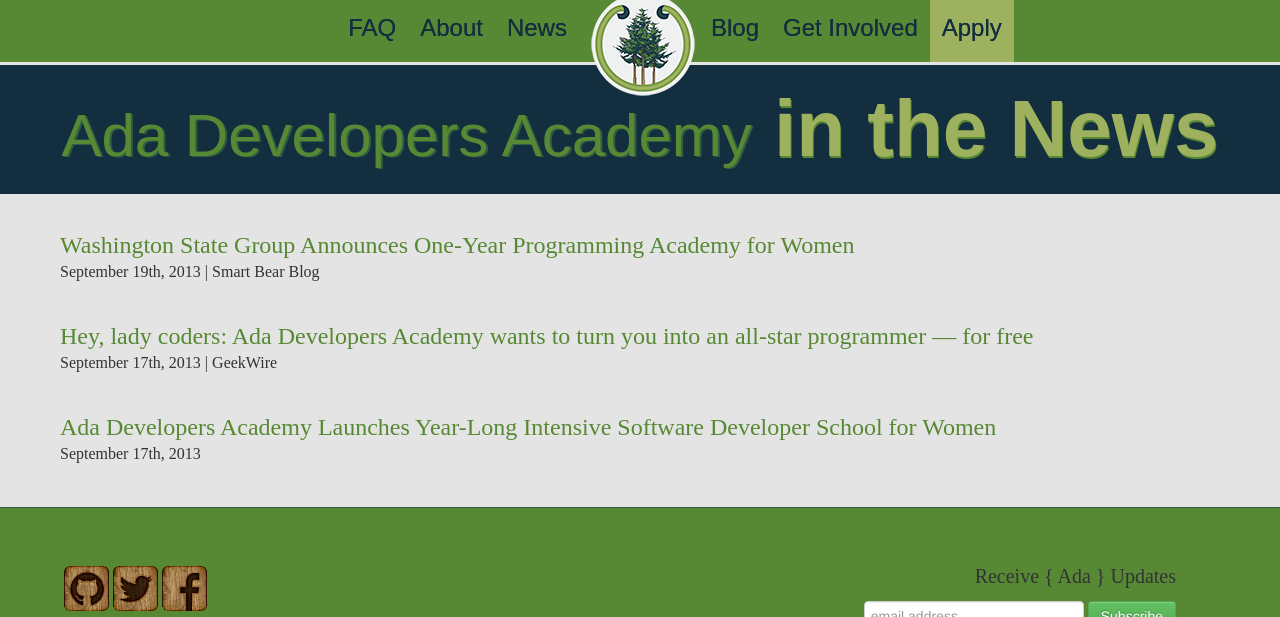
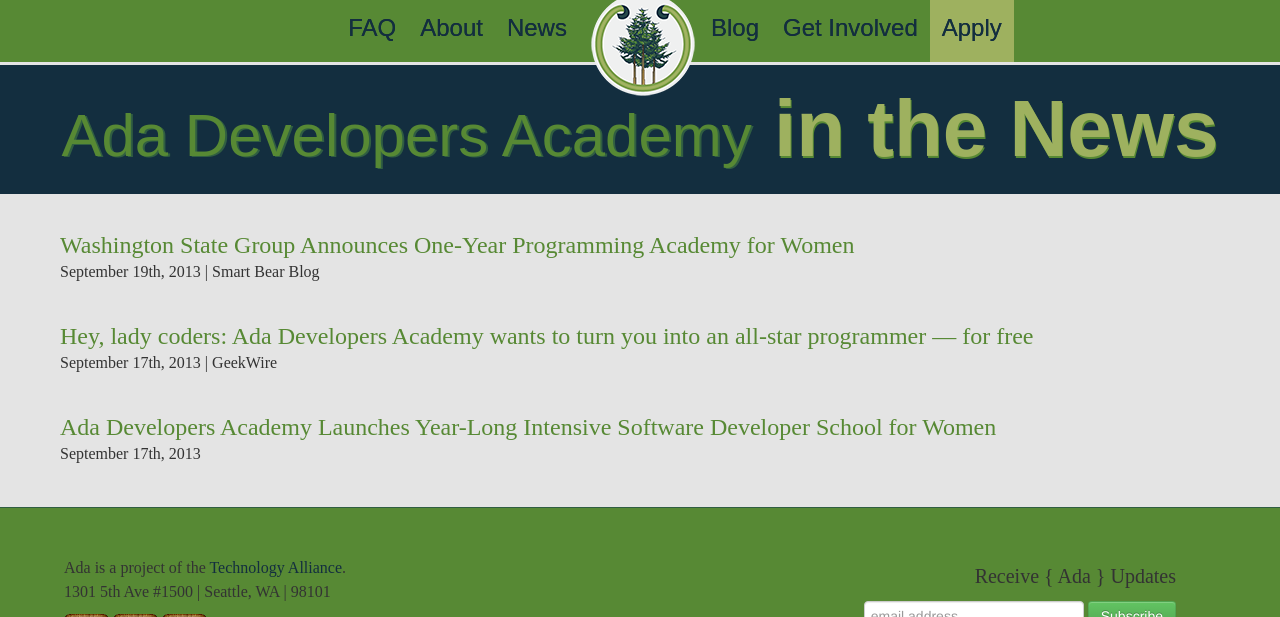
Before and after one commit to Ada-Developers-Academy/adadevelopersacademy.org, a Jekyll site: the page built from news/index.html, in a window 1280 px wide, cut to the strip 0-617 px from the top of the page. Built offline with Jekyll 4.4.1, drawn with Linux system fonts in a browser that asks for light colours; nearby versions of some CDN libraries.

Commit message:
Add TA info in footer.

```diff
--- a/_layouts/default.html
+++ b/_layouts/default.html
@@ -61,6 +61,12 @@
   <div class="footer">
       <div class='row'>
         <div class='span6 social'>
+          <div class="ta-info">
+            Ada is a project of the <a href="http://technology-alliance.com" target="blank">Technology Alliance</a>.
+          </div>
+          <div class="ta-info">
+            1301 5th Ave #1500 | Seattle, WA | 98101
+          </div>
           <a href="http://github.com/Ada-Developers-Academy" target="blank"><img src="/images/icons/icongithub.png" class="icon" /></a>
            <a href="http://twitter.com/adaacademy" target="blank"><img src="/images/icons/icontwitter.png" class="icon" /></a>
             <a href="https://www.facebook.com/adadevelopers" target="blank"><img src="/images/icons/iconfacebook.png" class="icon" /></a>
```
